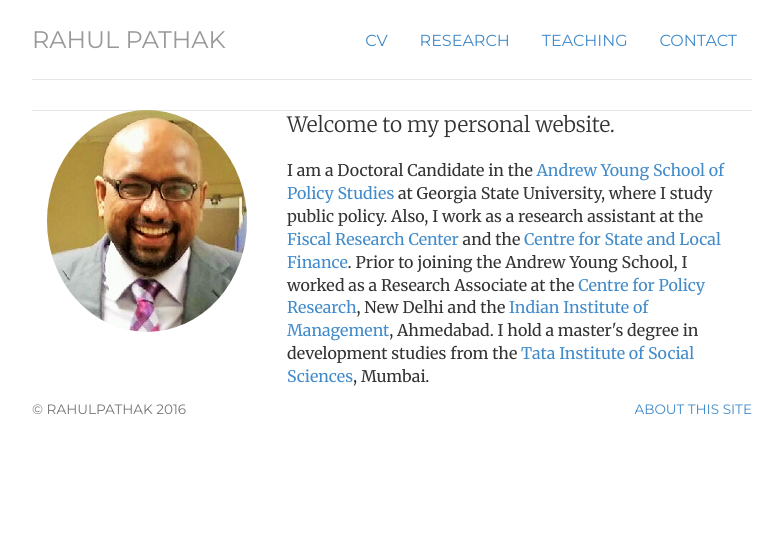
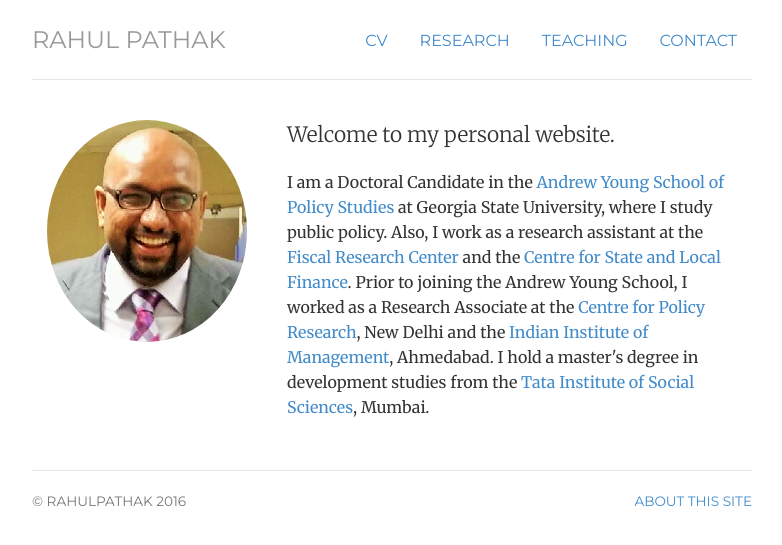
Before and after one commit to pathak-rahul/pathak-rahul.github.io, a Jekyll site: the page built from index.html, in a window 1280 px wide. Shown: the top 545 px of the page, without its empty margins (248-1030 px from the left). Built offline with Jekyll 4.4.1, drawn with Linux system fonts in a browser that asks for light colours.

Commit message:
Update index.html

```diff
--- a/index.html
+++ b/index.html
@@ -8,7 +8,7 @@ description:
 ---
 
 <!-- <div class="jumbotron"> -->
-<div class="row-marketing">
+<div class="row marketing">
 	<div class="col-sm-4">
 	<img  class="img-circle" alt="Rahul Pathak" src="img/rpathak.png">
 	</div>
```
